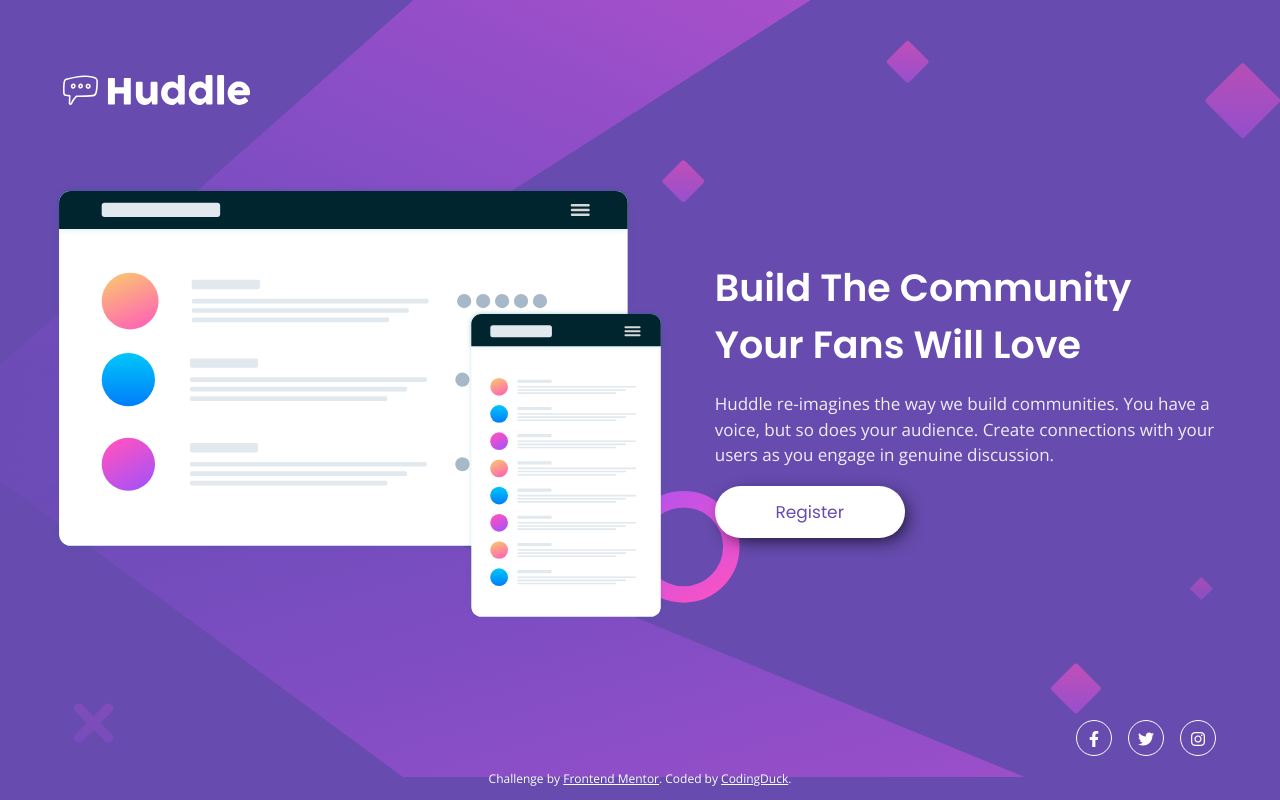
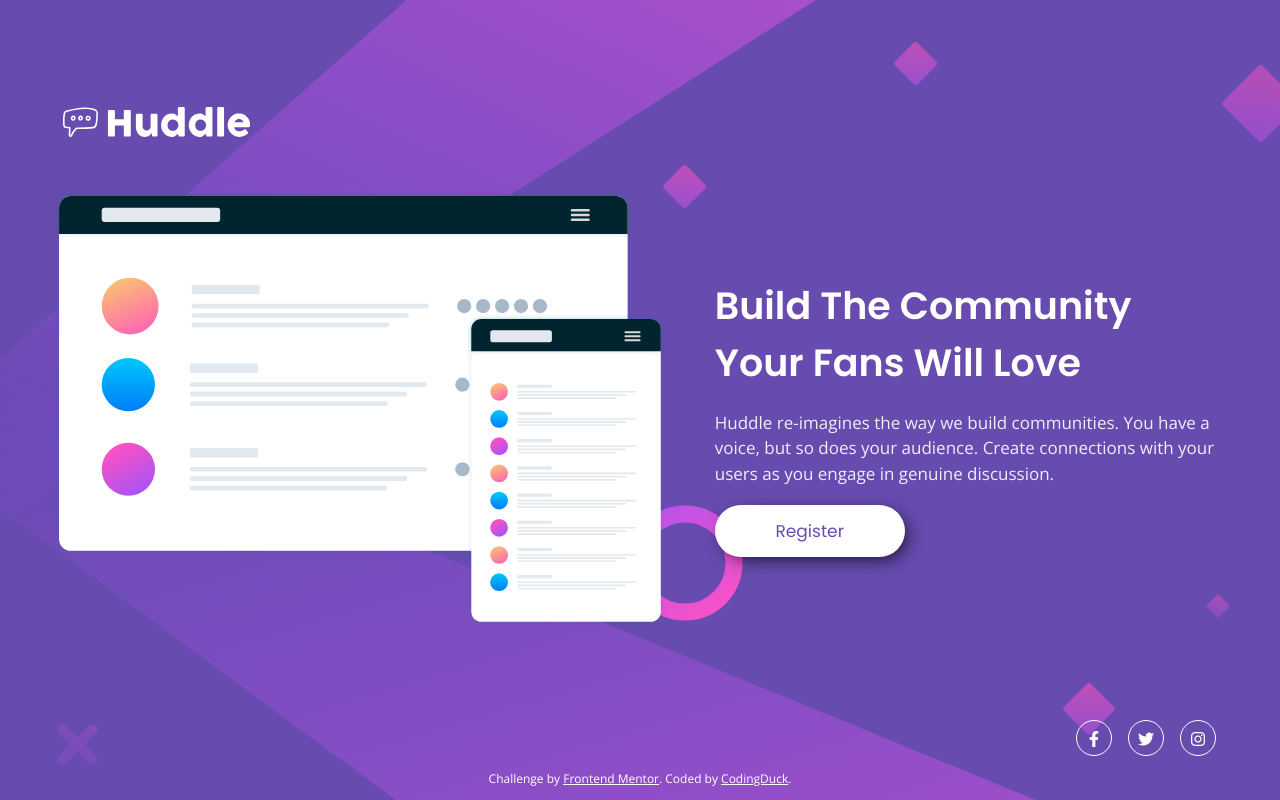
Before and after one commit to KaskaS-O/huddle-landing-page-with-single-introductory-section, a plain HTML site: page index.html in a window 1280 px wide. Drawn offline with nearby package versions, Linux system fonts and the light colour scheme.

Commit message:
Update styles for background image

```diff
--- a/sass/style.scss
+++ b/sass/style.scss
@@ -8,11 +8,7 @@ body {
     background-size: contain;
     background-repeat: no-repeat;
     background-position: top;
-    min-height: 370px;
-
-    @media (min-width: 768px) {
-        min-height: 700px;
-    }
+    min-height: 100vh;
 
     @media (min-width: 1200px) and (orientation: landscape) {
         background-image: url(../images/bg-desktop.svg);
@@ -39,7 +35,7 @@ body {
         margin-bottom: 8%;
 
         @media (min-width: 768px) {
-            margin-bottom: 4%;
+            margin-bottom: 0;
         }
 
         @media (min-width: 1200px) and (orientation: landscape) {
```
Also changed, not shown: css/style.css.
